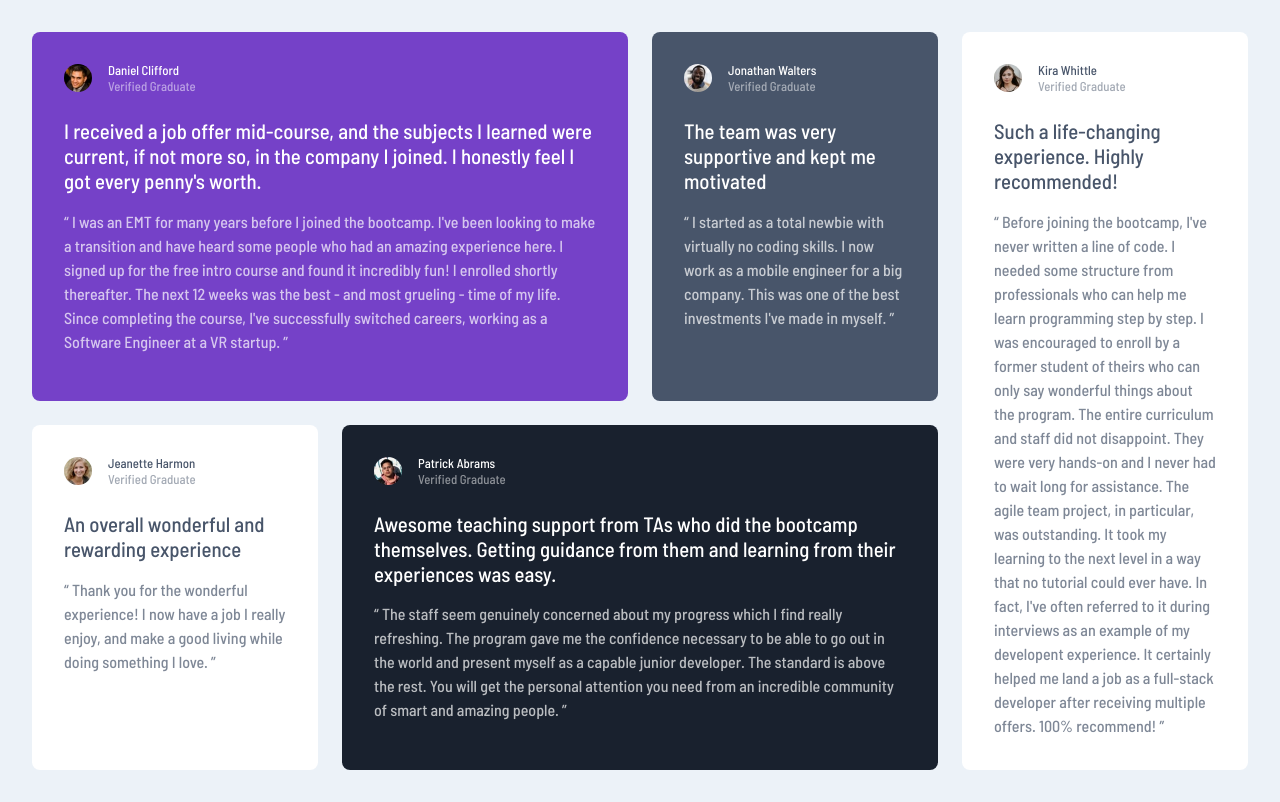
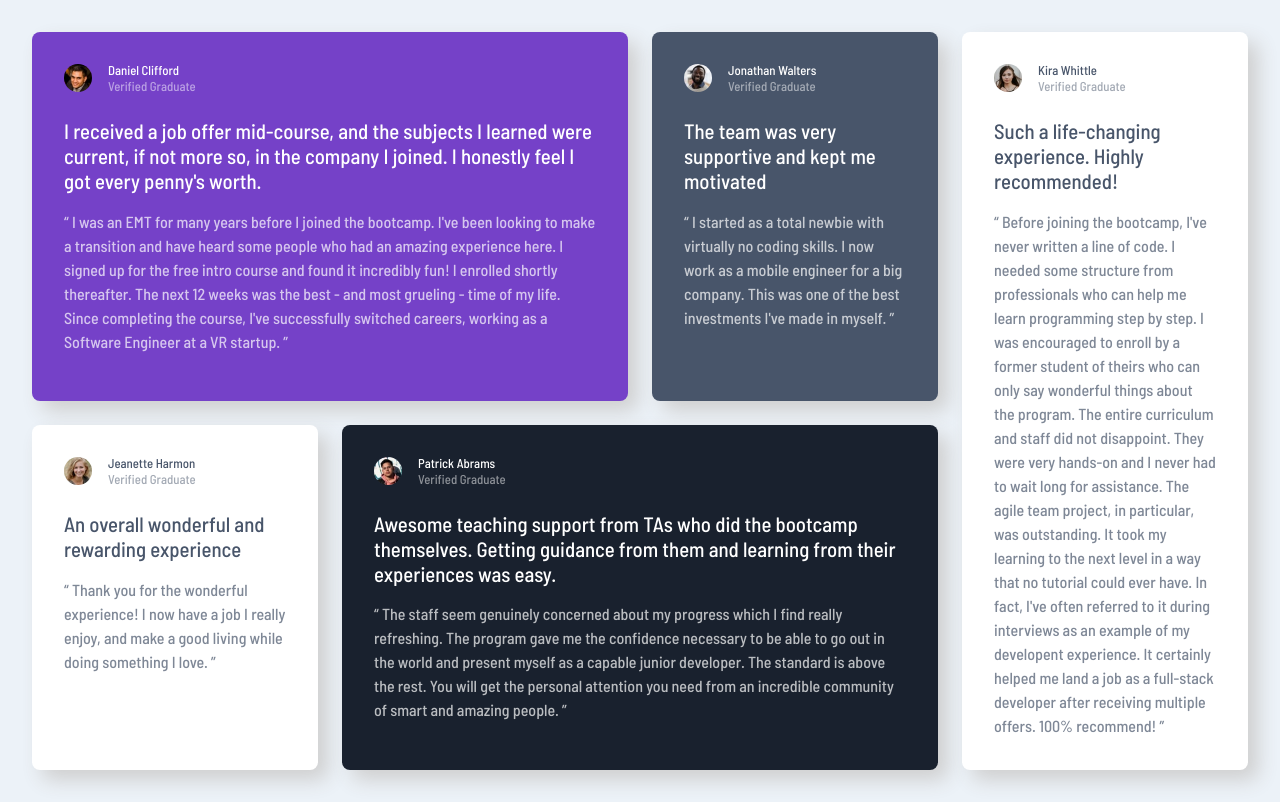
Before and after one commit to larissacauane/Testimonials-Grid-Section, a plain HTML site: page index.html in a window 1280 px wide. Drawn offline with Linux system fonts and the light colour scheme.

Commit message:
Update style.css

```diff
--- a/styles/style.css
+++ b/styles/style.css
@@ -73,6 +73,7 @@ body{
     padding: 2rem;
     border-radius: 0.5rem;
     font-size: 1rem;
+    box-shadow: 10px 10px 20px  hsl(0, 0%, 81%);
 }
 
 .grid-col-span-2{
```
